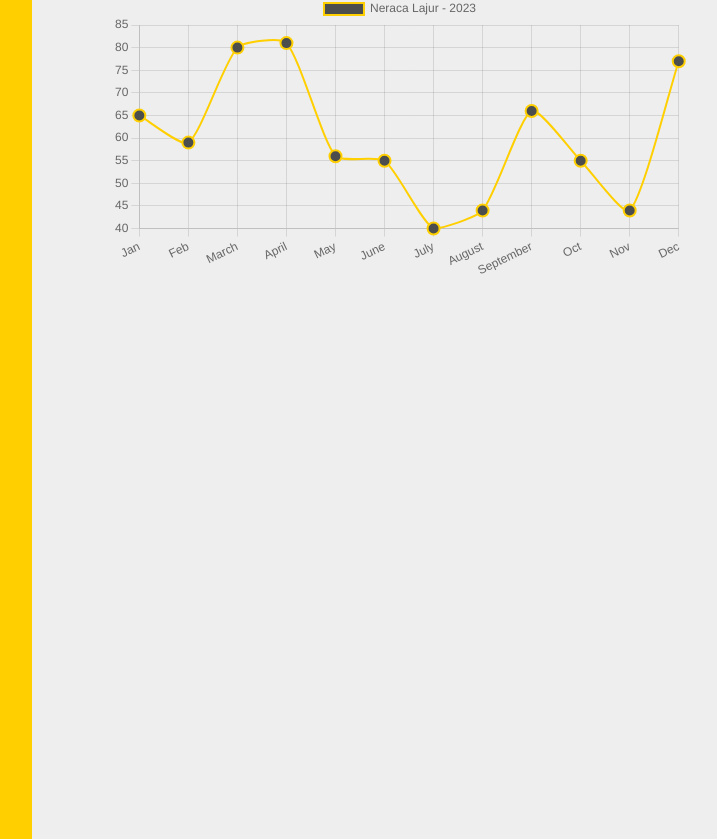
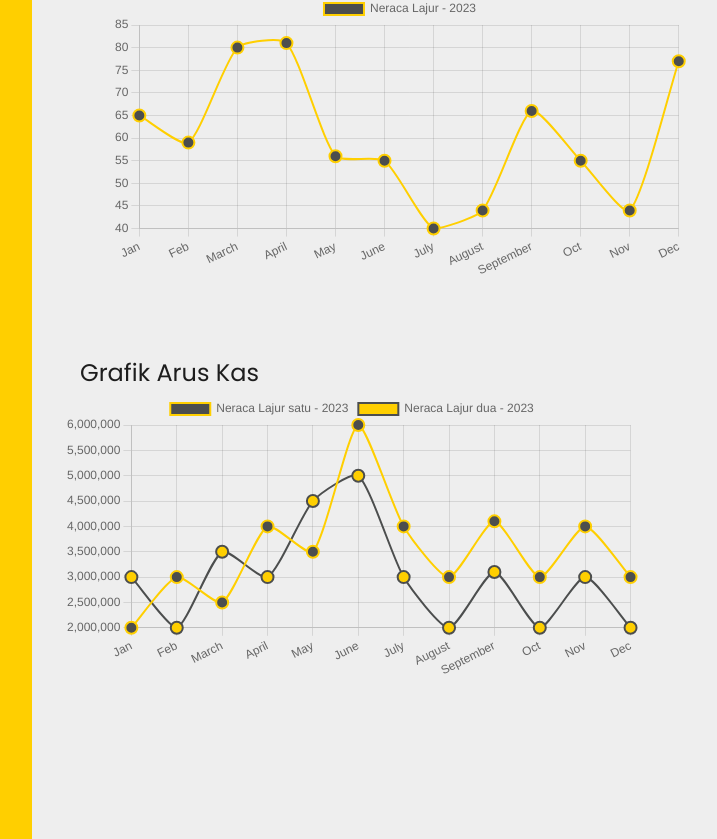
Before and after one commit to danu999/migas-accounting-fe, a Next.js app: page / in a window 1280 px wide. Shown: the part 1614-2453 px from the top of the page, without its empty margins (288-1005 px from the left). Built offline with nearby package versions, Linux system fonts and the light colour scheme.

Commit message:
Update-Chart-Aruskas

```diff
--- /dev/null
+++ b/components/ChartAruskas.js
@@ -0,0 +1,95 @@
+import React from "react";
+import { Line } from "react-chartjs-2";
+import { Typography } from "antd";
+import {
+  Chart as ChartJS,
+  BarElement,
+  CategoryScale,
+  LinearScale,
+  Tooltip,
+  Legend,
+} from "chart.js";
+import styles from "@/styles/Chart.module.css";
+
+ChartJS.register(BarElement, CategoryScale, LinearScale, Tooltip, Legend);
+
+const GrafikArusKas = () => {
+  const data = {
+    labels: [
+      "Jan",
+      "Feb",
+      "March",
+      "April",
+      "May",
+      "June",
+      "July",
+      "August",
+      "September",
+      "Oct",
+      "Nov",
+      "Dec",
+    ],
+    datasets: [
+      {
+        label: "Neraca Lajur satu - 2023",
+        data: [
+          2000000, 3000000, 2500000, 4000000, 3500000, 6000000, 4000000,
+          3000000, 4100000, 3000000, 4000000, 3000000,
+        ],
+        backgroundColor: "#4c4e4e",
+        borderColor: "#ffcf00",
+        borderWidth: 2,
+      },
+      {
+        label: "Neraca Lajur dua - 2023",
+        data: [
+          3000000, 2000000, 3500000, 3000000, 4500000, 5000000, 3000000,
+          2000000, 3100000, 2000000, 3000000, 2000000,
+        ],
+        backgroundColor: "#ffcf00",
+        borderColor: "#4c4e4e",
+        borderWidth: 2,
+      },
+    ],
+  };
+  const options = {
+    scales: {
+      y: {
+        ticks: {
+          beginAtZero: true,
+        },
+      },
+    },
+    elements: {
+      point: {
+        radius: 6,
+        borderWidth: 2,
+        borderColor: "black",
+        backgroundColor: "#ffcf00",
+      },
+      line: {
+        tension: 0.2,
+        borderWidth: 2,
+        borderColor: "black",
+        backgroundColor: "#ffcf00",
+        fill: true,
+      },
+    },
+  };
+
+  return (
+    <div
+      className='all__chart'
+      style={{
+        width: "600px",
+        height: "400px",
+        paddingTop: "7rem",
+      }}
+    >
+      <Typography className={styles.typography}>Grafik Arus Kas</Typography>
+      <Line data={data} options={options} />
+    </div>
+  );
+};
+
+export default GrafikArusKas;
--- a/components/ChartNeraca.js
+++ b/components/ChartNeraca.js
@@ -32,7 +32,7 @@
     datasets: [
       {
         label: "Neraca - 2023",
-        data: [65, 59, 80, 81, 56, 55, 40, 44, 66, 55, 44, 77],
+        data: [30, 40, 30, 45, 25, 30, 25, 35, 50, 30, 40, 60],
         backgroundColor: "#4c4e4e",
         borderColor: "#ffcf00",
         borderWidth: 2,
--- a/pages/dashboard.js
+++ b/pages/dashboard.js
@@ -5,6 +5,7 @@
 import Chartlabarugi from "@/components/ChartLabarugi.js";
 import Chartneraca from "@/components/ChartNeraca.js";
 import Chartneracalajur from "@/components/ChartNeracalajur.js";
+import Chartaruskas from "@/components/ChartAruskas.js";
 import { Card, Space, Statistic, Col, Row } from "antd";
 import {
   ArrowUpOutlined,
@@ -170,6 +171,7 @@
       <Chartlabarugi />
       <Chartneraca />
       <Chartneracalajur />
+      <Chartaruskas />
     </Layout>
   );
 };
```
